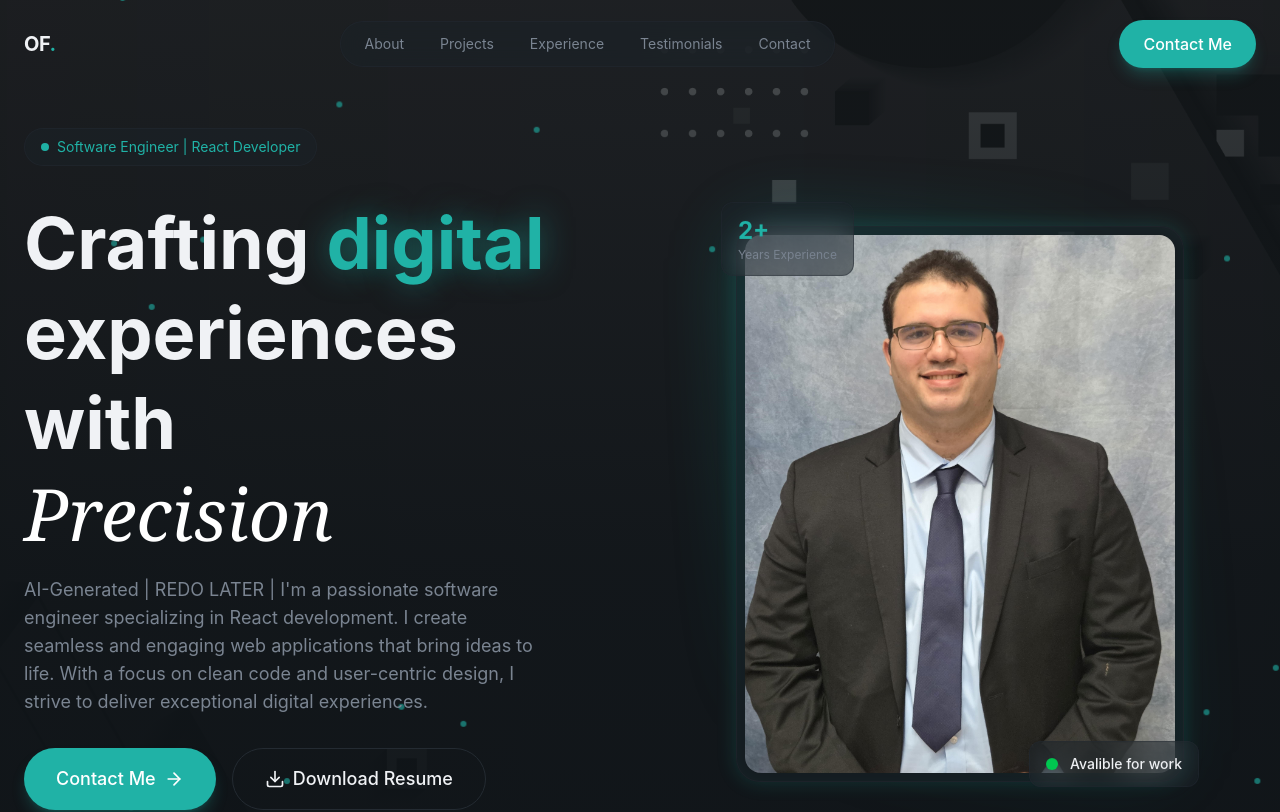
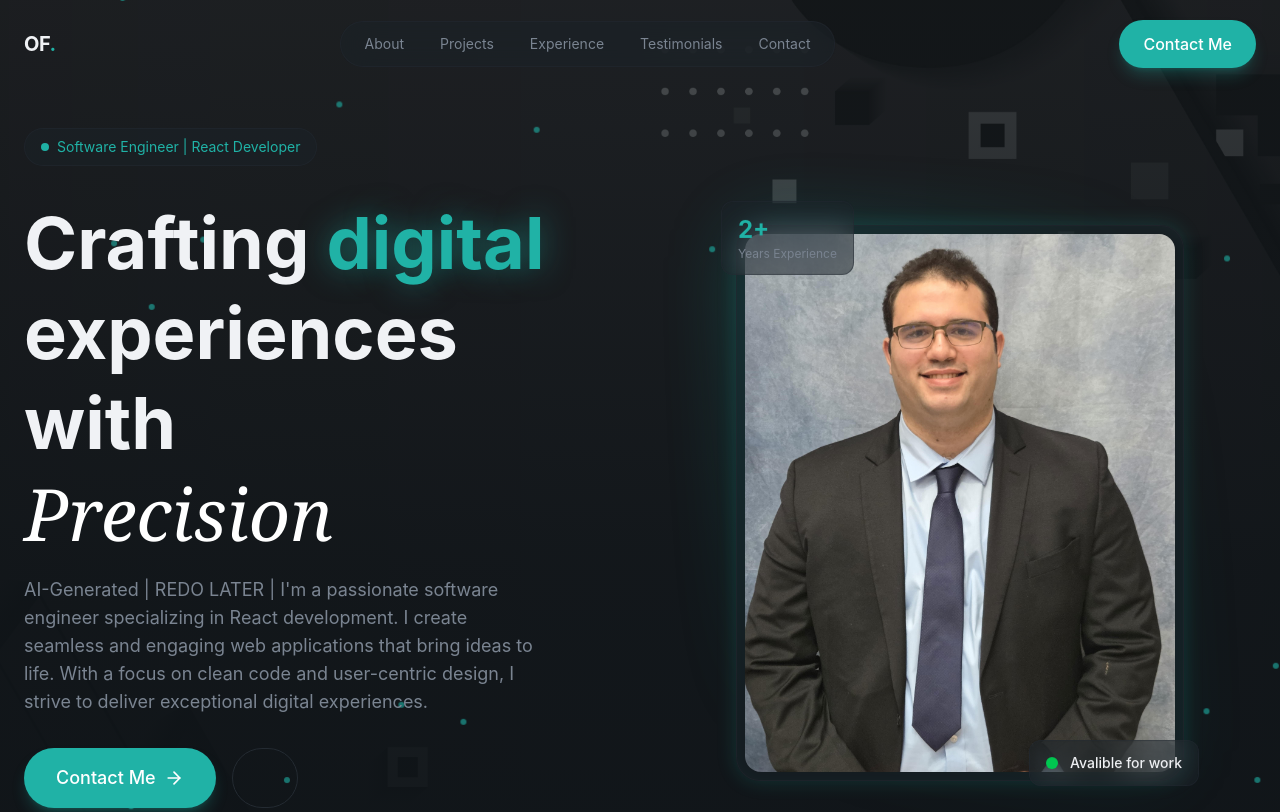
Before and after one commit to MoeF159/Portfolio, a React (Vite) app: page / in a window 1280 px wide. Shown: the top 812 px of the page. Built offline with nearby package versions, Linux system fonts and the light colour scheme.

Commit message:
Changed the animatedBorderButton component to accept children

```diff
--- a/src/components/AnimatedBorderButton.jsx
+++ b/src/components/AnimatedBorderButton.jsx
@@ -1,6 +1,6 @@
 import { Download } from "lucide-react";
 
-export const AnimatedBorderButton = () => {
+export const AnimatedBorderButton = ( {children} ) => {
   return (
     <button
       className="relative bg-transparent border border-border
@@ -41,8 +41,7 @@
       </svg>
 
       <span className="relative z-10 flex items-center justify-center gap-2">
-        <Download className="w-5 h-5" />
-        Download Resume
+        {children}
       </span>
     </button>
   );
```
